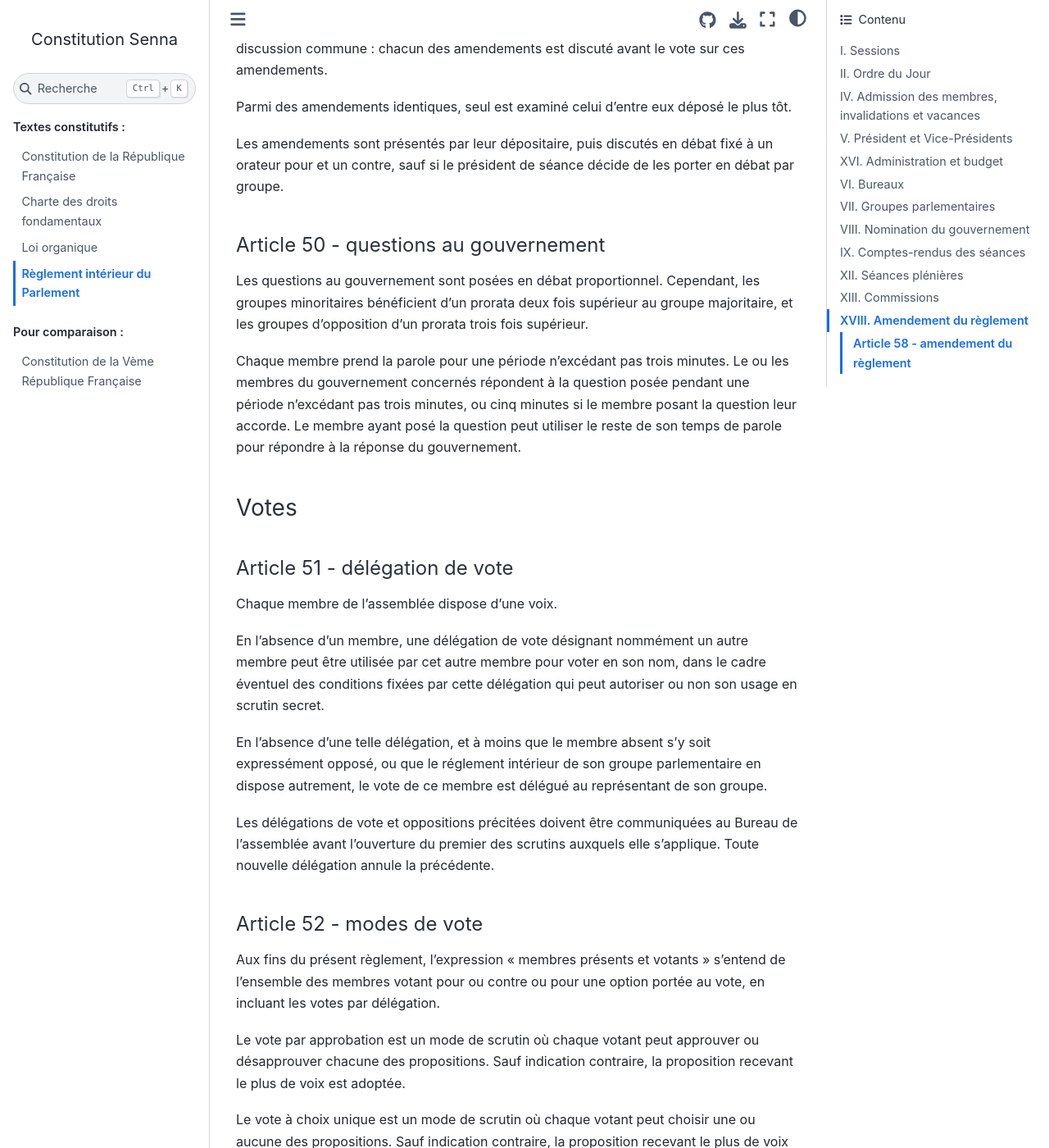
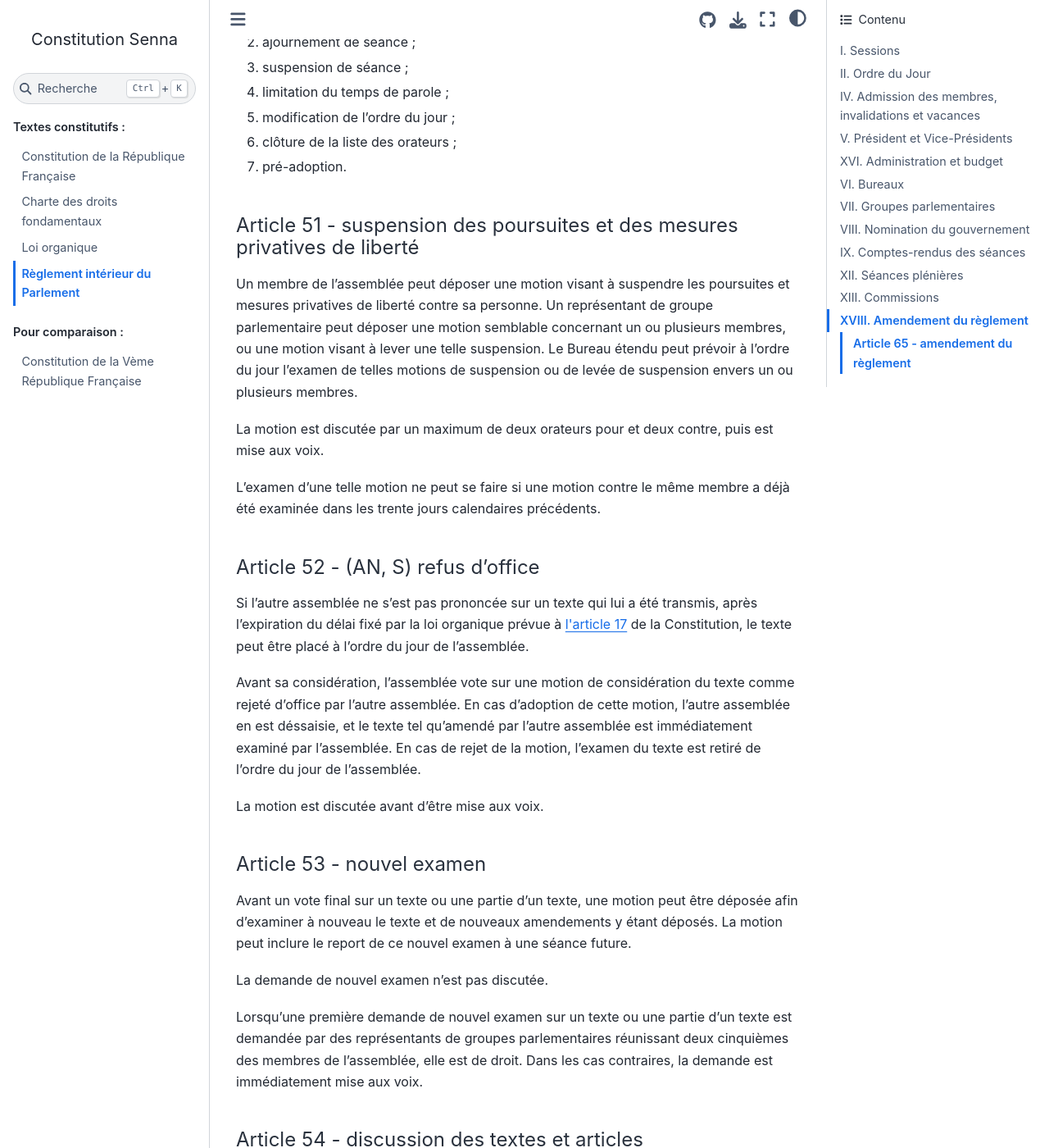
Before and after one commit to Gouvernathor/senna, a Sphinx documentation site: the page built from source/reglement_interieur.rst, in a window 1280 px wide and 1400 px high, scrolled down 16771 px. Shown: the whole window at 82% size. Built offline with Sphinx 7.4.7 and the Sphinx Book theme 1.1.4, drawn with Linux system fonts in a browser that asks for light colours; some of the changed text lies outside the part shown.

Commit message:
Avancement dans le réglement intérieur

```diff
--- a/source/constitution.rst
+++ b/source/constitution.rst
@@ -202,7 +202,7 @@
 
 .. article:: référendums
 
-Le Parlement, ou une pétition rassemblant trois centièmes des citoyens, ont la faculté de déclencher un référendum, afin de soumettre un texte législatif à l'approbation du peuple ou de lui poser une question sans valeur législative. Toutefois, dans le cadre prévu par :artref:`adoption sans le Sénat`, l'Assemblée Nationale a la faculté de le déclencher seule. Une loi organique peut établir d'autres circonstances de déclenchement d'un référendum.
+Le Parlement, ou une pétition rassemblant trois centièmes des citoyens, ont la faculté de déclencher un référendum, afin de soumettre un texte législatif à l'approbation du peuple ou de lui poser une question sans valeur législative. Toutefois, dans le cadre prévu par :artref:`adoption sans le Sénat`, l'Assemblée Nationale a la faculté de le déclencher seule. Une loi organique en prévoit les modalités et peut établir d'autres circonstances de déclenchement d'un référendum.
 
 Le vote doit avoir lieu dans les trois mois suivant le déclenchement du référendum, sauf par dérogation du Parlement dans le cas où le référendum n'est pas d'origine populaire. L'administration est responsable de sa tenue.
 
--- a/source/reglement_interieur.rst
+++ b/source/reglement_interieur.rst
@@ -43,29 +43,22 @@
 
     rapporteur d'un texte
 
-    trucs prévus par la constitution
-    suspension de mesures privatives de liberté (par l'assemblée)
-    réunion en congrès - dépot de la motion de réunion, vote dessus, suspension de l'examen d'un texte passé en motion de réunion
-    résolutions
-    considération de rejet par l'autre assemblée (placée en odj par le bureau, débat + vote de l'assemblée suivi de l'examen immédiat du texte)
-    adoption sans le sénat (présumée sauf si 1] la majo qualifiée n'est pas atteinte ou 2] l'assemblée vote que non avant le vote sur le texte, possibilité aussi de déférer en référendum par l'assnat ce qui est aussi décidé avant le vote sur le texte)
-    référendums (se fait par l'adoption par le parlement d'une loi référendaire faisant référence à un texte verbatim ? avec les dérogations de délais incluses dans la loi)
-    rétractation du référendum assnat si censure partielle par le conseil constit (automatique si censure totale)
-    amendement de la déclaration de politique publique du gouvernement
-    motions de censure
-    remplacement d'un remplacement au gouvernement (par une assemblée où le gvt est majo, peut être inclus dans une motion de censure mais ne s'y limite pas)
-    autorisation de guerre ou intervention armée (simple vote sans amendement)
-    débat suite à déclaration du gvt
-    approbation de traités, procédure spécifique ? (vote sans amendements ?)
-    désignation des membres de la commission spéciale pour la nomination du conseil constitutionnel
-    désignation des juges de la CJR
-    nomination du défenseur des droits
+    trucs prévus par la constitution :
+        amendement de la déclaration de politique publique du gouvernement
+        motions de censure
+        remplacement d'un remplacement au gouvernement (par une assemblée où le gvt est majo, peut être inclus dans une motion de censure mais ne s'y limite pas)
+        autorisation de guerre ou intervention armée (simple vote sans amendement)
+        débat suite à déclaration du gvt
+        approbation de traités, procédure spécifique ? (vote sans amendements ?)
+        désignation des membres de la commission spéciale pour la nomination du conseil constitutionnel
+        désignation des juges de la CJR
+        nomination du défenseur des droits
 
-    (par le bureau)
-    levée de l'immunité parlementaire
-    activation de la CMP
+        (par le bureau)
+        levée de l'immunité parlementaire
+        activation de la CMP
 
-    validation des nominations du président par une commission (conseil constit, CSM)
+        validation des nominations du président par une commission (conseil constit, CSM)
 
     au sein du congrès, vote spécifique aux membres d'une assemblée valant vote de l'assemblée en question (pour contourner le délai de ratification plus long)
 
@@ -107,6 +100,16 @@
 Un ordre du jour provisoire est prévu et communiqué aux membres de l'assemblée avec quatre semaines calendaires d'avance, et ses modifications sont communiquées le plus tôt possible aux membres de l'assemblée.
 
 L'ordre du jour peut être modifié par une décision de l'assemblée prise à la majorité des membres présents et votants. Cependant, les points cités par :artref:`ordre du jour des assemblées` de la constitution comme étant prioritaires ne peuvent être que temporairement remis à un examen ultérieur.
+
+.. article:: suspensions de textes de l'ordre du jour
+
+Un texte prévu dans une motion de réunion pour examen par le Congrès ne peut être inscrit à l'ordre du jour pendant la durée de la réunion du Parlement en Congrès.
+
+.. article:: (AN) retrait de référendum
+
+Après une décision du Conseil Constitutionnel portant non-conformité partielle d'un texte proposé en référendum conformément à :artref:`(AN) adoption sans le Sénat`, une motion portant retrait du référendum est placée d'office dans l'ordre du jour en priorité.
+
+En cas de non-conformité totale, le référendum est considéré d'office comme retiré par l'Assemblée Nationale.
 
 Sessions ordinaires
 ===================
@@ -281,11 +284,29 @@
 
 Le Bureau détermine l'organisation et le fonctionnement des services spécifiques de l'Assemblée, les modalités d'application, d'interprétation et d'exécution, par les différents services, des dispositions du présent règlement intérieur, ainsi que le statut du personnel et les rapports entre l'administration de l'assemblée et les organisations professionnelles du personnel.
 
+.. article:: motion de réunion
+
+Une motion visant à réunir le Parlement en Congrès est déposée par un ou plusieurs représentants de groupes parlementaires dont l'effectif représente au moins un cinquième des membres de l'assemblée.
+
+Chaque groupe parlementaire place de droit une motion de réunion valide par session en priorité dans l'ordre du jour.
+
+La motion est considérée en séance plénière comme une proposition de loi, puis transmise à l'autre assemblée.
+
+En cas d'accord, le Bureau restreint prononce la réunion du Parlement en Congrès dans les modalités prévues par la Constitution, par la motion et par le réglement du Congrès.
+
+Une motion d'amendement d'une motion de réunion est déposée dans les mêmes conditions qu'une motion de réunion. Elle est inscrite à l'ordre du jour en priorité.
+
+.. article:: résolutions
+
+Une résolution est déposée et discutée de la même manière qu'une proposition de loi.
+
+(AN, S) Une résolution est adoptée par l'assemblée seule, sauf si il s'agit d'une proposition de résolution conjointe, auquel cas elle est transmise à l'autre assemblée.
+
 ---------------------------
 VII. Groupes parlementaires
 ---------------------------
 
-.. article:: creation des groupes parlementaires
+.. article:: (AN, S) creation des groupes parlementaires
 
 AN : Les députés peuvent se grouper par affinité politique. Aucun groupe ne peut comprendre moins de 10 députés. Chaque député ne peut faire partie que d'un seul groupe.
 
@@ -448,7 +469,7 @@
 
 L'assemblée peut soumettre un texte à une commission par une motion de délégation.
 
-Cette motion est identique à une :artref:`motion de pré-adoption <pré-adoption et clôture>`, à ceci près que le texte et déféré à la commission et n'est plus discutable par l'assemblée.
+Cette motion est identique à une :artref:`motion de pré-adoption <pré-adoption et clôture>`, à ceci près que le texte est déféré à la commission et n'est plus discutable par l'assemblée.
 
 .. article:: suspension ou ajournement de séance
 
@@ -471,6 +492,22 @@
 #. modification de l'ordre du jour ;
 #. clôture de la liste des orateurs ;
 #. pré-adoption.
+
+.. article:: suspension des poursuites et des mesures privatives de liberté
+
+Un membre de l'assemblée peut déposer une motion visant à suspendre les poursuites et mesures privatives de liberté contre sa personne. Un représentant de groupe parlementaire peut déposer une motion semblable concernant un ou plusieurs membres, ou une motion visant à lever une telle suspension. Le Bureau étendu peut prévoir à l'ordre du jour l'examen de telles motions de suspension ou de levée de suspension envers un ou plusieurs membres.
+
+La motion est discutée par un maximum de deux orateurs pour et deux contre, puis est mise aux voix.
+
+L'examen d'une telle motion ne peut se faire si une motion contre le même membre a déjà été examinée dans les trente jours calendaires précédents.
+
+.. article:: (AN, S) refus d'office
+
+Si l'autre assemblée ne s'est pas prononcée sur un texte qui lui a été transmis, après l'expiration du délai fixé par la loi organique prévue à :artref:`navette parlementaire et CMP` de la Constitution, le texte peut être placé à l'ordre du jour de l'assemblée.
+
+Avant sa considération, l'assemblée vote sur une motion de considération du texte comme rejeté d'office par l'autre assemblée. En cas d'adoption de cette motion, l'autre assemblée en est déssaisie, et le texte tel qu'amendé par l'autre assemblée est immédiatement examiné par l'assemblée. En cas de rejet de la motion, l'examen du texte est retiré de l'ordre du jour de l'assemblée.
+
+La motion est discutée avant d'être mise aux voix.
 
 .. article:: nouvel examen
 
@@ -571,11 +608,23 @@
 
 Si plusieurs candidats arrivent à égalité, ils sont départagés au scrutin à choix unique.
 
+.. article:: (AN) adoption sans le Sénat
+
+Lorsque les conditions prévues à :artref:`adoption sans le Sénat` de la Constitution sont réunies, le vote sur l'ensemble d'un texte a lieu dans les conditions suivantes.
+
+Si le texte est approuvé par la majorité qualifiée prévue au même article de la Constitution, il est considéré comme adopté par le Parlement. Dans le cas contraire, il est transmis au Sénat après adoption ou rejet par l'Assemblée nationale.
+
+Une motion visant à changer les dispositions de l'alinéa précédent concernant le texte en discussion est déposée avant le vote sur l'ensemble du texte. Elle ne peut contrevenir aux dispositions de la Constitution. Elle peut prévoir que le texte soit soumis en référendum, ou que le texte ne soit pas considéré comme adopté par le Parlement si la majorité qualifiée est atteinte.
+
+Une seule de ces motions, ou aucune, peut être adoptée.
+
 -----------------
 XIII. Commissions
 -----------------
 
 .. (...)
+
+.. inclure CMP en tant que sous-partie - déclenchement, fonctionnement et conséquences en séance plénière
 
 ------------------------------
 XVIII. Amendement du règlement
```
Also changed, not shown: source/organique.rst (+8 -3 lines).
